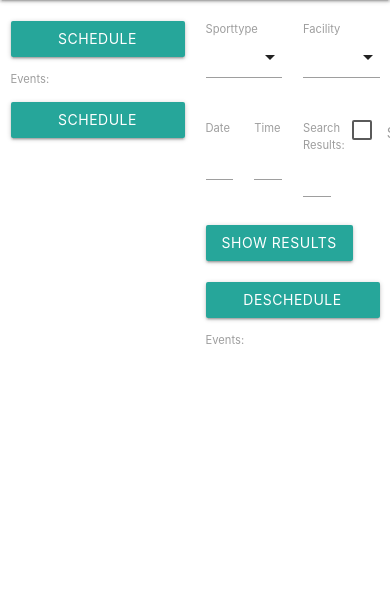
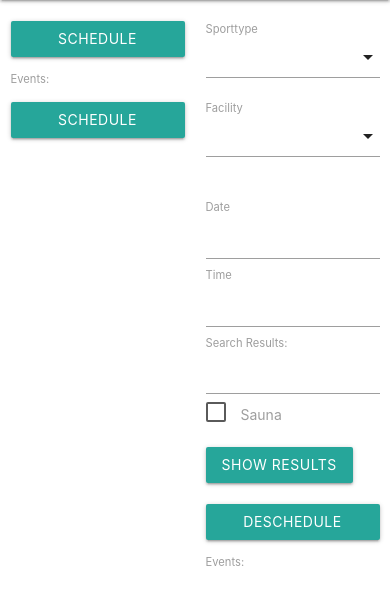
Before and after one commit to Frankie8472/asvz-subscriber, a Django app: template asvzsubscriber/main/templates/main/home.html in a window 390 px wide; the page is wider, and only the part inside the window is pictured. Shown: the part 56-661 px from the top of that part. Run offline with Django 3.2, Linux system fonts and the light colour scheme; the template is opened without the code that fills it: values that come from a table or form of the project are taken from there, others are empty.

Commit message:
mobile scaling

```diff
--- a/asvzsubscriber/main/templates/main/home.html
+++ b/asvzsubscriber/main/templates/main/home.html
@@ -8,7 +8,7 @@
         <div class="row">
 
             <!-- Events Selection -->
-            <div class="col s6">
+            <div class="col s6 m6">
                 <label>
                     <input type="checkbox"/>
                 </label>
@@ -21,12 +21,12 @@
             </div>
 
             <!-- Right Column -->
-            <div class="col s6">
+            <div class="col s6 m6">
                 <!--<form method="POST">-->
                     <!--{% csrf_token %}-->
                     <div class="row">
                         <!-- Sporttype -->
-                        <div class="input-field col s6">
+                        <div class="input-field col s12 m6">
                             <select multiple id='sporttype' name="sporttype">
                                 {% for type in sporttypes %}
                                     {% if type in selected_sporttypes %}
@@ -38,9 +38,8 @@
                             </select>
                             <label>Sporttype</label>
                         </div>
-
                         <!-- Facility -->
-                        <div class="input-field col s6">
+                        <div class="input-field col s12 m6">
                             <select multiple id='facility' name="facility">
                                 {% for facility in facilities %}
                                     {% if facility in selected_facilities %}
@@ -56,17 +55,17 @@
 
                     <div class="row">
                         <!-- Date and Time -->
-                        <div class="col s3">
+                        <div class="col s12 m3">
                             <label for="date">Date</label>
                             <input id="date" name="date" type="text" class="datepicker" value="{{ selected_date }}">
                         </div>
-                        <div class="col s3">
+                        <div class="col s12 m3">
                             <label for="time">Time</label>
                             <input id="time" name="time" type="text" class="timepicker" value="{{ selected_time }}">
                         </div>
 
                         <!-- Search Results -->
-                        <div class="col s3">
+                        <div class="col s12 m3">
                             <label>
                                 <label for="limit">Search Results:</label>
                                 <input id="limit" type="number" name="limit" min="0" max="300" value="{{ selected_limit }}">
@@ -74,7 +73,7 @@
                         </div>
 
                         <!-- Sauna Boolean -->
-                        <div class="col s3">
+                        <div class="col s12 m3">
                             <label for="sauna">
                                 <input id="sauna" name="sauna" type="checkbox" class="filled-in" {{ selected_sauna }}/>
                                 <span>Sauna</span>
@@ -88,7 +87,7 @@
 
                 <!-- Scheduled Events -->
                 <div class="row">
-                    <div class="col s12">
+                    <div class="col s12 m12">
                         <label>
                             <input type="checkbox"/>
                         </label>
```
